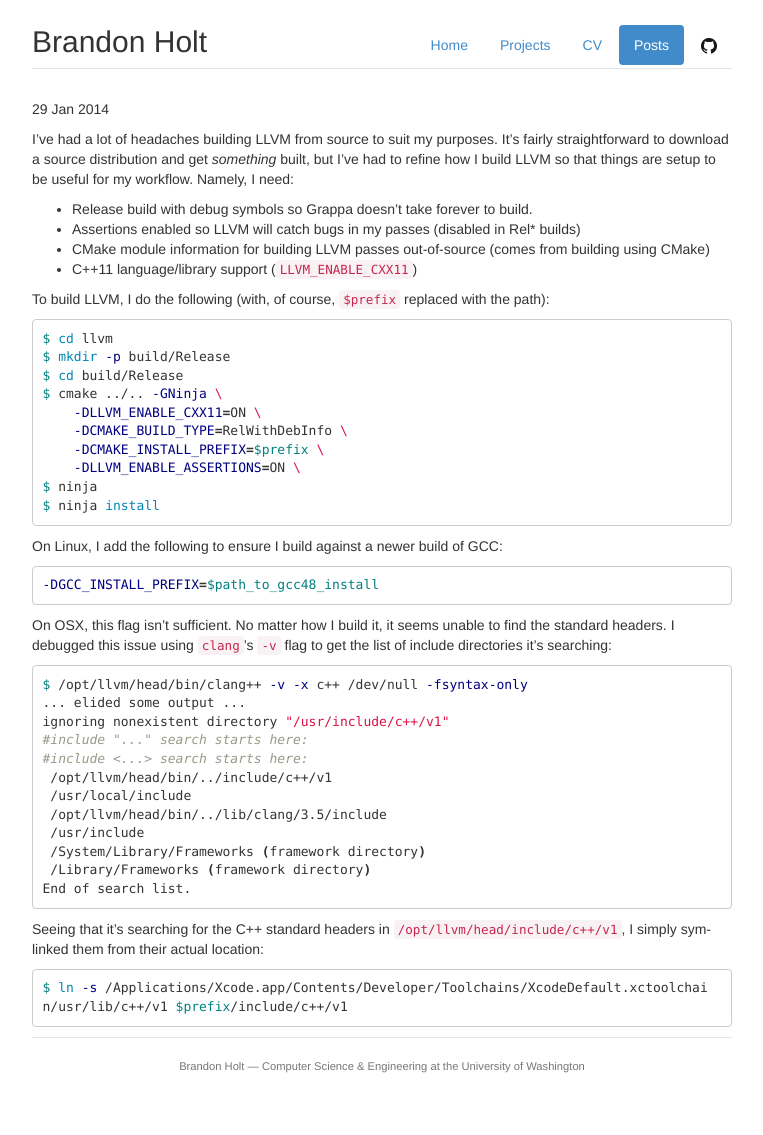
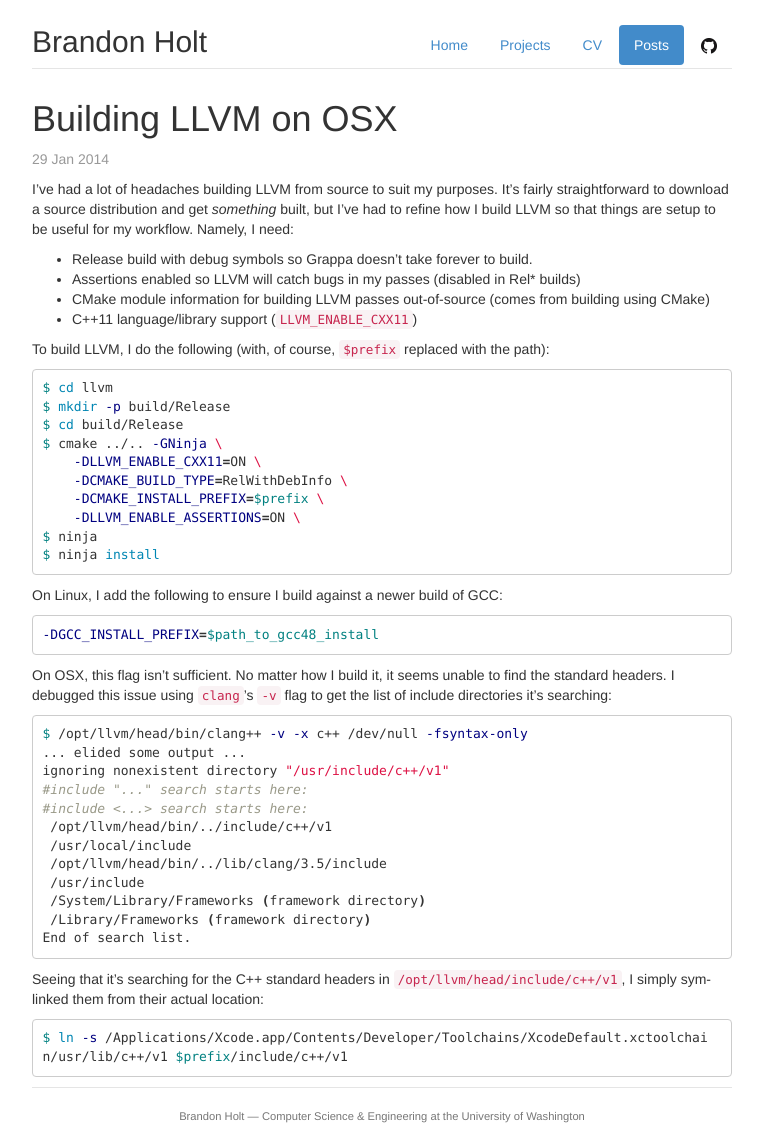
Before and after one commit to nelsonje/nelsonje.github.io, a Jekyll site: the page built from _posts/2014-01-29-building-llvm.md, in a window 1280 px wide. Shown: the whole page, without its empty margins (258-1021 px from the left). Built offline with Jekyll 4.4.1, drawn with Linux system fonts in a browser that asks for light colours; Markdown is read by kramdown in place of the engine named in the settings; before the commit the page ends 1085 px from its top, so only the background shows below that.

Commit message:
use title

```diff
--- a/_layouts/post.html
+++ b/_layouts/post.html
@@ -23,8 +23,8 @@
 
 
 
-<h1>{{ page.subtitle }}</h1>
-<p class="meta">{{ page.date | date_to_string }}</p>
+<h1>{{ page.title }}</h1>
+<p class="text-muted">{{ page.date | date_to_string }}</p>
 
 <div class="post">
 {{ content }}
```
